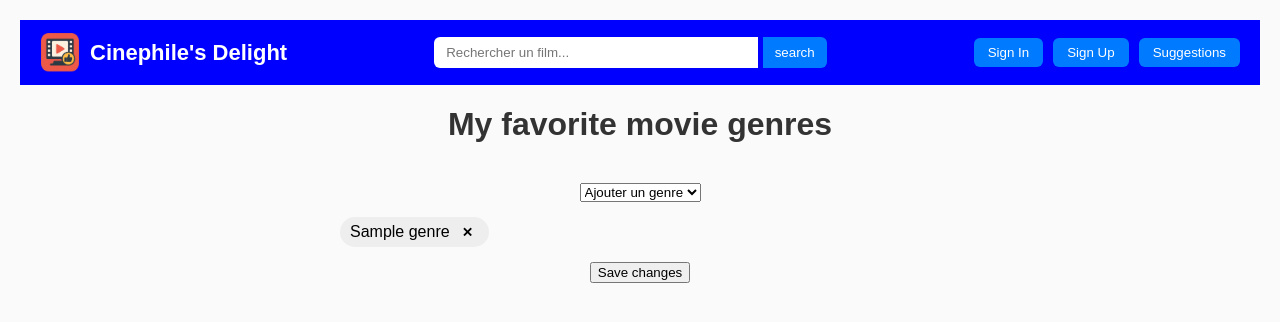
After one commit to beieb/WEBMovie, a Flask app: template templates/preferences.html in a window 1280 px wide. The commit adds this page. Shown: the top 322 px of the page. Run offline with Flask 3, Linux system fonts and the light colour scheme; the template is opened without the code that fills it: most values are stand-ins (such as "Sample title", 1, 10 or a date in 2020).

Commit message:
add genre preferences feature

```diff
--- a/main.py
+++ b/main.py
@@ -127,6 +127,13 @@ def login():
         session["pseudo"] = user["pseudo"]
         session["user_id"] = user["user_id"]
 
+        # Retrieving user's favorite genres
+        with open("cypher_queries/get_genres_by_user.cypher", "r", encoding="utf-8") as f:
+            cypher_query = f.read()
+        genres = conn.query(cypher_query, params={"user_id": user["user_id"]}) or []
+        genres_list = list({g["genre"] for g in genres})
+        session["genres"] = genres_list
+
         # Retrieving user's ratings
         with open("cypher_queries/get_ratings_by_user.cypher", "r", encoding="utf-8") as f:
             cypher_query = f.read()
@@ -171,6 +178,7 @@ def register():
         session["pseudo"] = pseudo
         session["user_id"] = user_id
         session["ratings"] = {}
+        session["genres"] = []
 
         return redirect("/")
 
@@ -228,6 +236,48 @@ def rate_movie():
     else:
         session["ratings"][imdb_id] = rating
         return jsonify({"success": True}), 200
+
+movie_genres = [
+    'Action', 'Adventure', 'Animation', 'Comedy', 'Crime', 'Documentary', 'Drama', 'Family', 'Fantasy','Foreign',
+    'History', 'Horror', 'Music', 'Mystery', 'Romance', 'Science Fiction', 'TV Movie', 'Thriller', 'War', 'Western'
+]
+@app.route("/preferences")
+def preferences():
+    if not session.get("logged") or not "user_id" in session:
+        return redirect("/login")
+    return render_template(
+        "preferences.html",
+        all_genres=movie_genres,
+        user_genres=session.get("genres", [])
+    )
+
+@app.route("/update_genres", methods=["POST"])
+def update_genres():
+    if not session.get("logged") or not "user_id" in session:
+        return jsonify(success=False, error="unauthorized"), 401
+
+    data = request.get_json()
+    if "genres" in data:
+        genres = data.get("genres")
+
+        with open("cypher_queries/update_genres_by_user.cypher", "r", encoding="utf-8") as f:
+            cypher_query = f.read()
+
+        user_id = session.get("user_id")
+        result = conn.query(cypher_query, params={
+            "user_id": user_id,
+            "genres": genres
+        })
+
+        if result is None:
+            print(f"Error 500 - Update genre preferences for user {user_id}")
+            return jsonify({"success": False, "error": "Neo4j query failed"}), 500
+        else:
+            session["genres"] = genres
+            return jsonify({"success": True}), 200
+    else:
+        return jsonify({"success": False, "error": "No genres in session"}), 404
+
 
 @app.route("/movie/<imdb_id>")
 def movie_details(imdb_id):
--- a/templates/components/nav_bar.html
+++ b/templates/components/nav_bar.html
@@ -20,6 +20,7 @@
         {% if session.get('logged') %}
             <span class="nav-user">Hello, {{ session.get('pseudo') }}</span>
             <button onclick="location.href='/profile'">Profil</button>
+            <button onclick="location.href='/preferences'">Preferences</button>
             <button onclick="location.href='/logout'">Logout</button>
         {% else %}
             <button onclick="location.href='/login'">Sign In</button>
--- /dev/null
+++ b/templates/preferences.html
@@ -0,0 +1,116 @@
+{%extends "base.html" %}
+
+{% block title %}Favorite genres{% endblock %}
+
+{% block content %}
+
+<style>
+    .genres-container {
+        max-width: 600px;
+        margin: 40px auto;
+    }
+    .selected-genres {
+        display: flex;
+        flex-wrap: wrap;
+        gap: 10px;
+        margin: 15px 0;
+    }
+    .genre-tag {
+        background: #eee;
+        padding: 6px 10px;
+        border-radius: 20px;
+        display: flex;
+        align-items: center;
+        gap: 6px;
+    }
+    .genre-tag button {
+        border: none;
+        background: transparent;
+        cursor: pointer;
+        font-weight: bold;
+    }
+</style>
+
+<h1>My favorite movie genres</h1>
+
+<div class="genres-container">
+
+    <select id="genre-select">
+        <option value="" disabled selected>Ajouter un genre</option>
+        {% for genre in all_genres %}
+            <option value="{{ genre }}">{{ genre }}</option>
+        {% endfor %}
+    </select>
+
+    <div class="selected-genres" id="selected-genres">
+        {% for genre in user_genres %}
+            <div class="genre-tag" data-genre="{{ genre }}">
+                {{ genre }}
+                <button type="button">✕</button>
+            </div>
+        {% endfor %}
+    </div>
+
+    <button id="save-genres">Save changes</button>
+
+</div>
+
+
+<script>
+    const select = document.getElementById("genre-select");
+    const container = document.getElementById("selected-genres");
+    const saveBtn = document.getElementById("save-genres");
+
+    function getSelectedGenres() {
+        return [...container.querySelectorAll(".genre-tag")]
+            .map(tag => tag.dataset.genre);
+    }
+
+    select.addEventListener("change", () => {
+        const genre = select.value;
+        if (!genre) return;
+
+        if (getSelectedGenres().includes(genre)) return;
+
+        const tag = document.createElement("div");
+        tag.className = "genre-tag";
+        tag.dataset.genre = genre;
+        tag.innerHTML = `${genre} <button type="button">✕</button>`;
+
+        container.appendChild(tag);
+        select.value = "";
+    });
+
+    container.addEventListener("click", e => {
+        if (e.target.tagName === "BUTTON") {
+            e.target.parentElement.remove();
+        }
+    });
+
+    saveBtn.addEventListener("click", () => {
+        const genres = getSelectedGenres();
+
+        fetch("/update_genres", {
+            method: "POST",
+            headers: { "Content-Type": "application/json" },
+            body: JSON.stringify({ genres })
+        })
+        .then(async res => {
+            if (res.status === 401) {
+                window.location.href = "/login";
+                return;
+            }
+            if (!res.ok) throw new Error("HTTP " + res.status);
+            return res.json();
+        })
+        .then(data => {
+            if (!data) return;
+            if (data.success) {
+                showSuccessCheck()
+            }
+        })
+        .catch(err => console.error(err));
+    });
+</script>
+
+{% endblock %}
```
Also changed, not shown: 2 other files.
